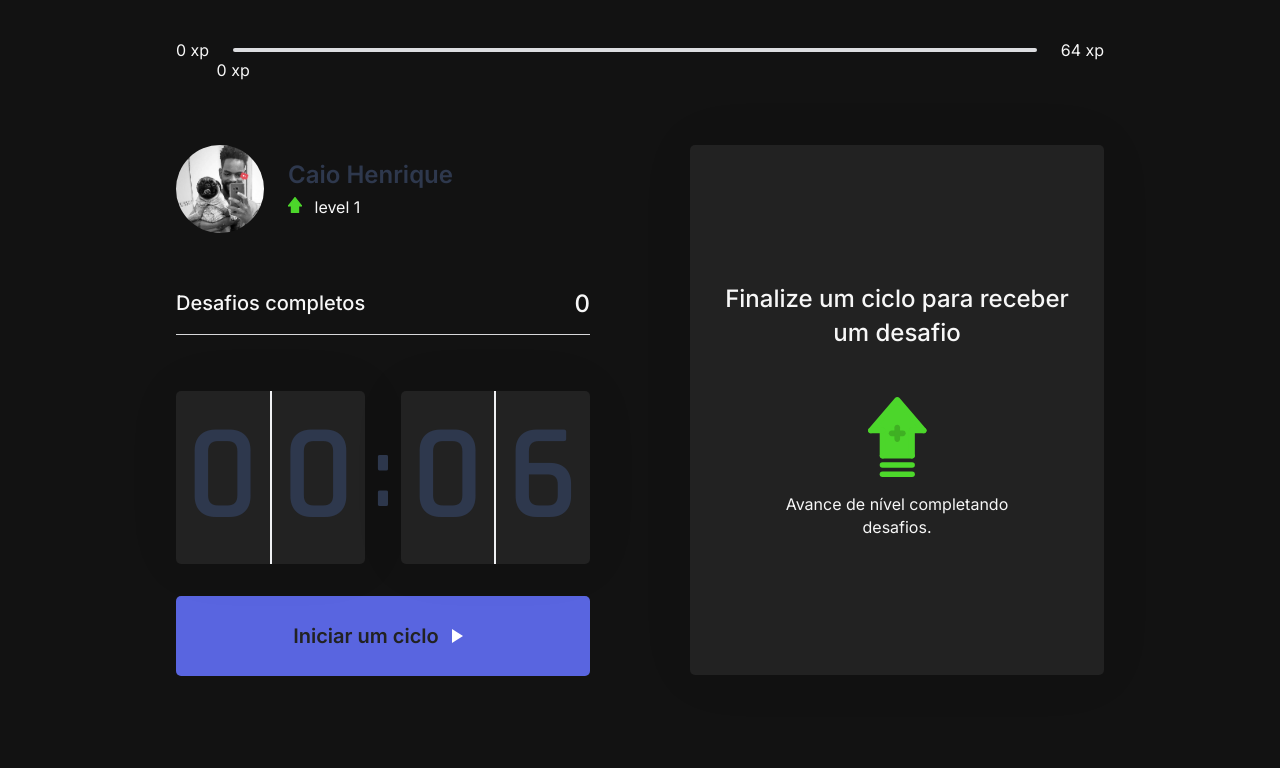
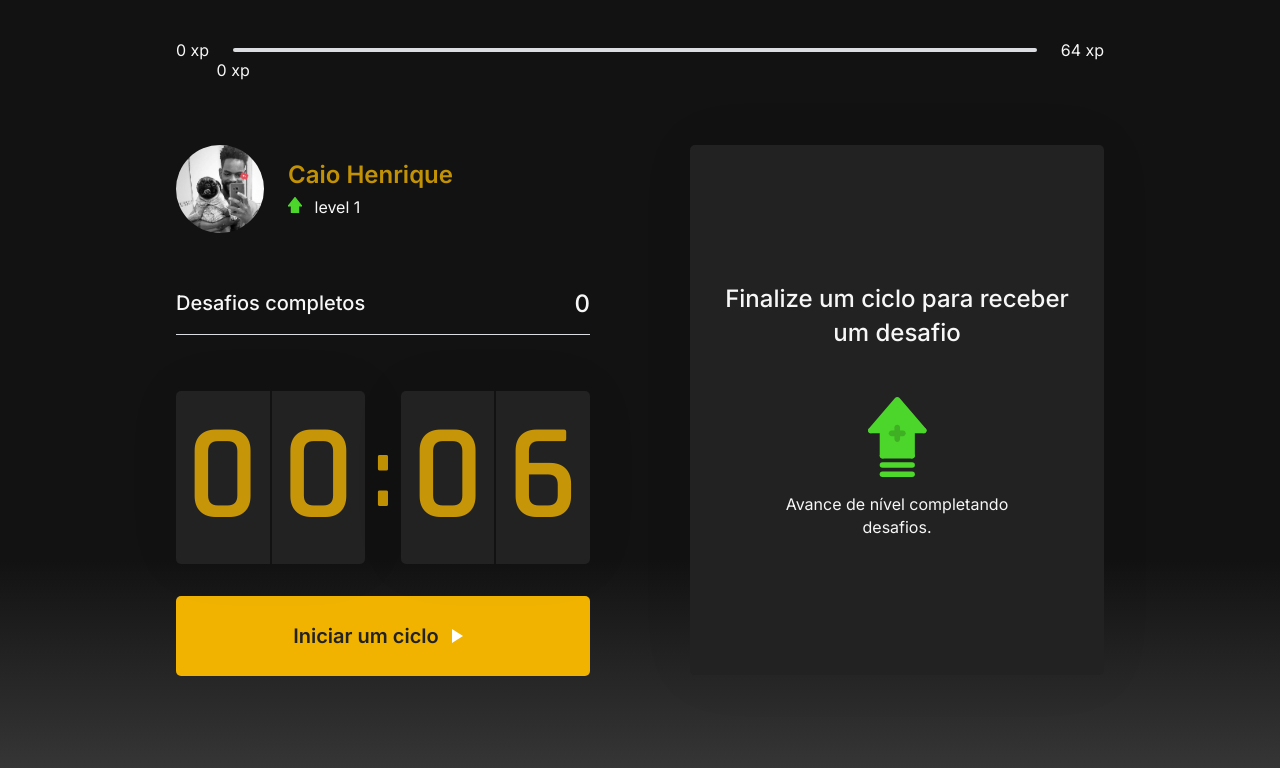
Before and after one commit to caiohenrique-developer/moveit-web, a Next.js app: page / in a window 1280 px wide. Shown: the top 768 px of the page. Built offline with nearby package versions, Linux system fonts and the light colour scheme.

Commit message:
:chart_with_upwards_trend: [ WIP ]: Add background dark gradient

```diff
--- a/src/styles/components/ChallengeBox.module.css
+++ b/src/styles/components/ChallengeBox.module.css
@@ -48,7 +48,7 @@
     font-weight: 600;
     font-size: 1.25rem;
     padding: 0 2rem 1.5rem;
-    border-bottom: 1px solid var(--gray-line);
+    border-bottom: 2px solid var(--border);
 }
 
 .challengeActive main {
--- a/src/styles/components/CompletedChallenges.module.css
+++ b/src/styles/components/CompletedChallenges.module.css
@@ -5,7 +5,7 @@
 
     margin: 3.5rem 0;
     padding-bottom: 1rem;
-    border-bottom: 1px solid #d7d8da;
+    border-bottom: 1px solid var(--gray-line);
     font-weight: 500;
 }
 
--- a/src/styles/components/CountDown.module.css
+++ b/src/styles/components/CountDown.module.css
@@ -21,8 +21,8 @@
 
 .countDownContainer > div span { flex: 1; }
 
-.countDownContainer > div span:first-child { border-right: 1px solid #f0f1f3; }
-.countDownContainer > div span:last-child { border-left: 1px solid #f0f1f3; }
+.countDownContainer > div span:first-child { border-right: 1px solid var(--border); }
+.countDownContainer > div span:last-child { border-left: 1px solid var(--border); }
 
 .countDownContainer > span {
     font-size: 6.25rem;
--- a/src/styles/globals.ts
+++ b/src/styles/globals.ts
@@ -11,16 +11,18 @@ export default createGlobalStyle`
     /* Dark mode (Default) */
     :root {
         --white:#222222;
-        --background:#121212;
+        /* --background:#121212; */
+        --background:linear-gradient(180deg, rgba(18,18,18,1) 0%, rgba(18,18,18,1) 70%, rgba(59,59,59,1) 100%);
         --gray-line:#dcdde0;
         --text:#f7f7f7;
         --text-highlight:#b3b9ff;
-        --title:#2e384d;
+        --title:#ffbe00bf;
         --red:#e83f5b;
         --green:#4cd62b;
-        --blue:#5965e0;
+        --blue:#f1b300;
         --blue-dark:#4953b8;
         --blue-twitter:#2aa9e0;
+        --border:#121212;
     }
 
     body {
@@ -37,6 +39,7 @@ export default createGlobalStyle`
             --blue:#5965e0;
             --blue-dark:#4953b8;
             --blue-twitter:#2aa9e0;
+            --border:#f0f1f3;
         }
 
         background: var(--background);
```
